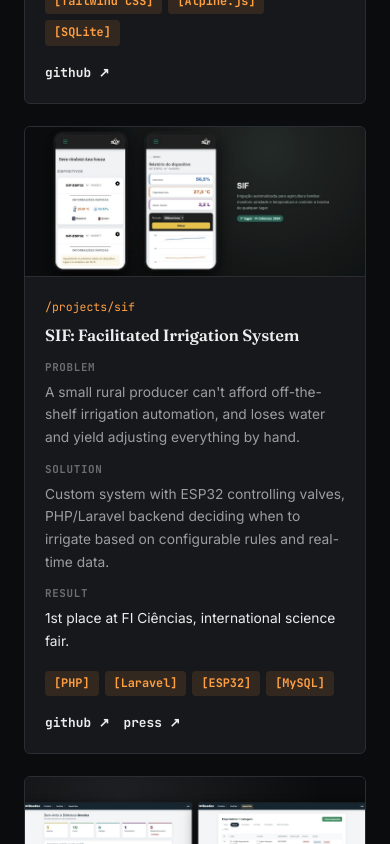
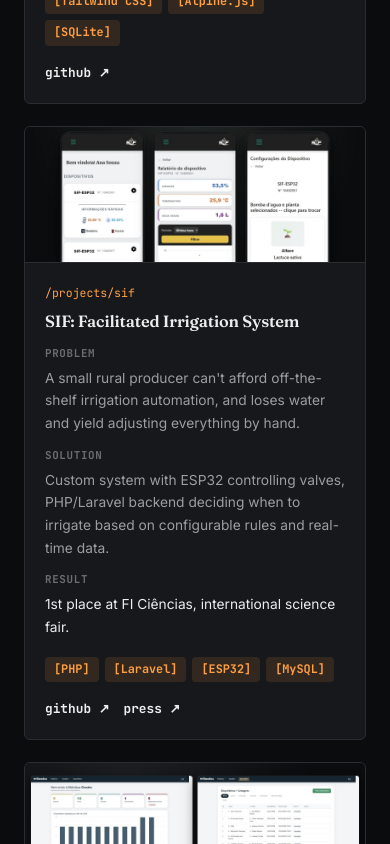
Before and after one commit to esdrasfurmanovicz/portfolio, a Vue app: page / in a window 390 px wide. Shown: the part 5320-6164 px from the top of the page. Built offline with nearby package versions, Linux system fonts and the light colour scheme.

Commit message:
Ajusta grid de projetos e refaz imagens do SIF e da biblioteca

```diff
--- a/src/components/ProjectsSection.vue
+++ b/src/components/ProjectsSection.vue
@@ -44,11 +44,13 @@ import { content } from '../data/content.js'
 <style scoped>
 .grid {
   display: grid;
-  grid-template-columns: repeat(3, 1fr);
+  grid-template-columns: repeat(6, 1fr);
   gap: 22px;
 }
 
+/* cards comuns dividem a linha em duas metades; os destacados ocupam a linha inteira */
 .project {
+  grid-column: span 3;
   overflow: hidden;
   display: flex;
   flex-direction: column;
@@ -56,7 +58,8 @@ import { content } from '../data/content.js'
 
 .thumb {
   width: 100%;
-  height: 150px;
+  aspect-ratio: 5 / 2; /* mesmo formato das capturas (1600x640), sem cortar */
+  height: auto;
   object-fit: cover;
   border-bottom: 1px solid var(--border);
   filter: grayscale(0.4);
@@ -159,6 +162,11 @@ dd.result {
     grid-template-columns: 1fr;
   }
 
+  .project,
+  .project.featured {
+    grid-column: 1 / -1;
+  }
+
   .project.featured {
     flex-direction: column;
   }
```
Also changed, not shown: public/img/library.jpg, public/img/sif.jpg.
